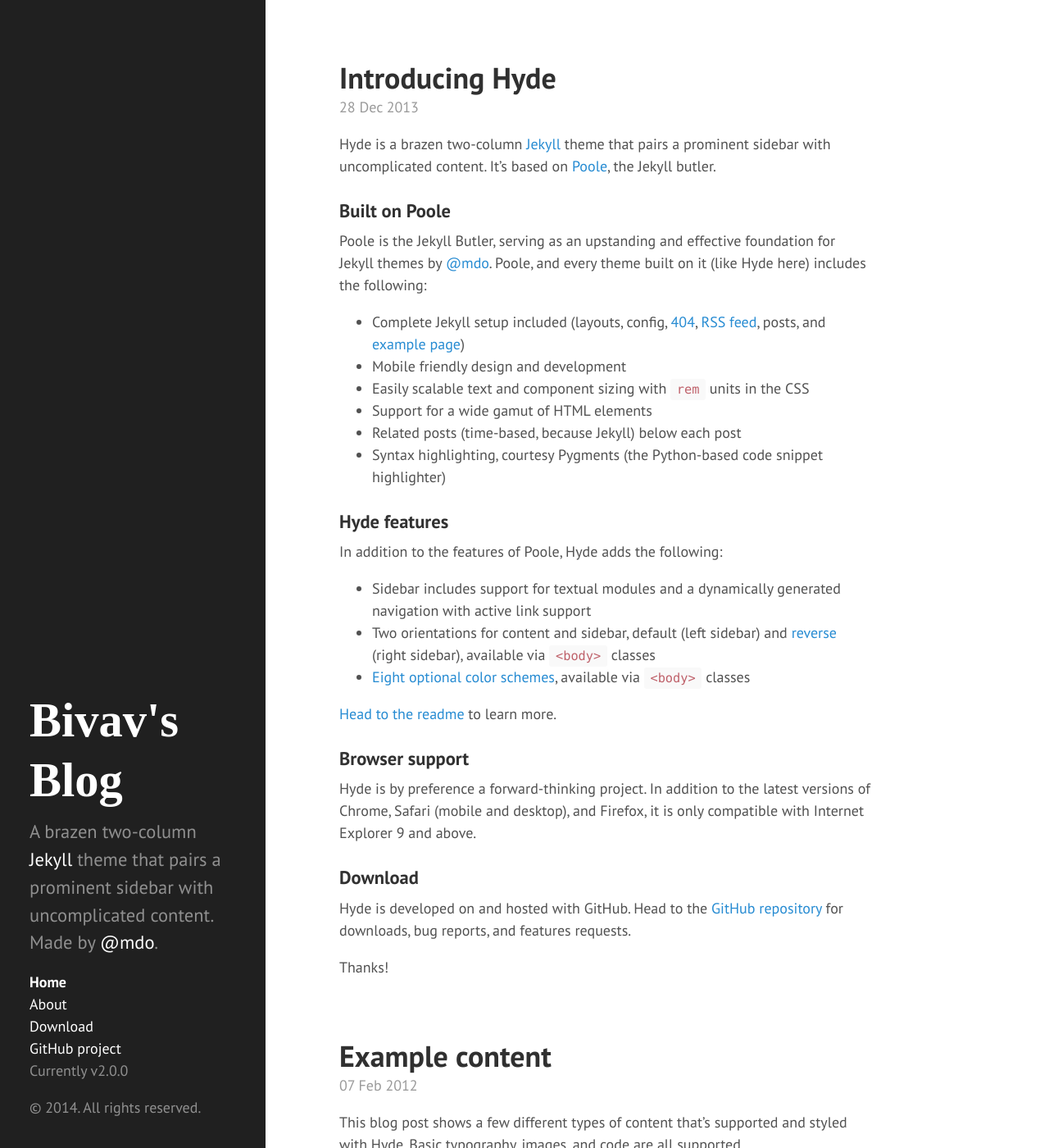
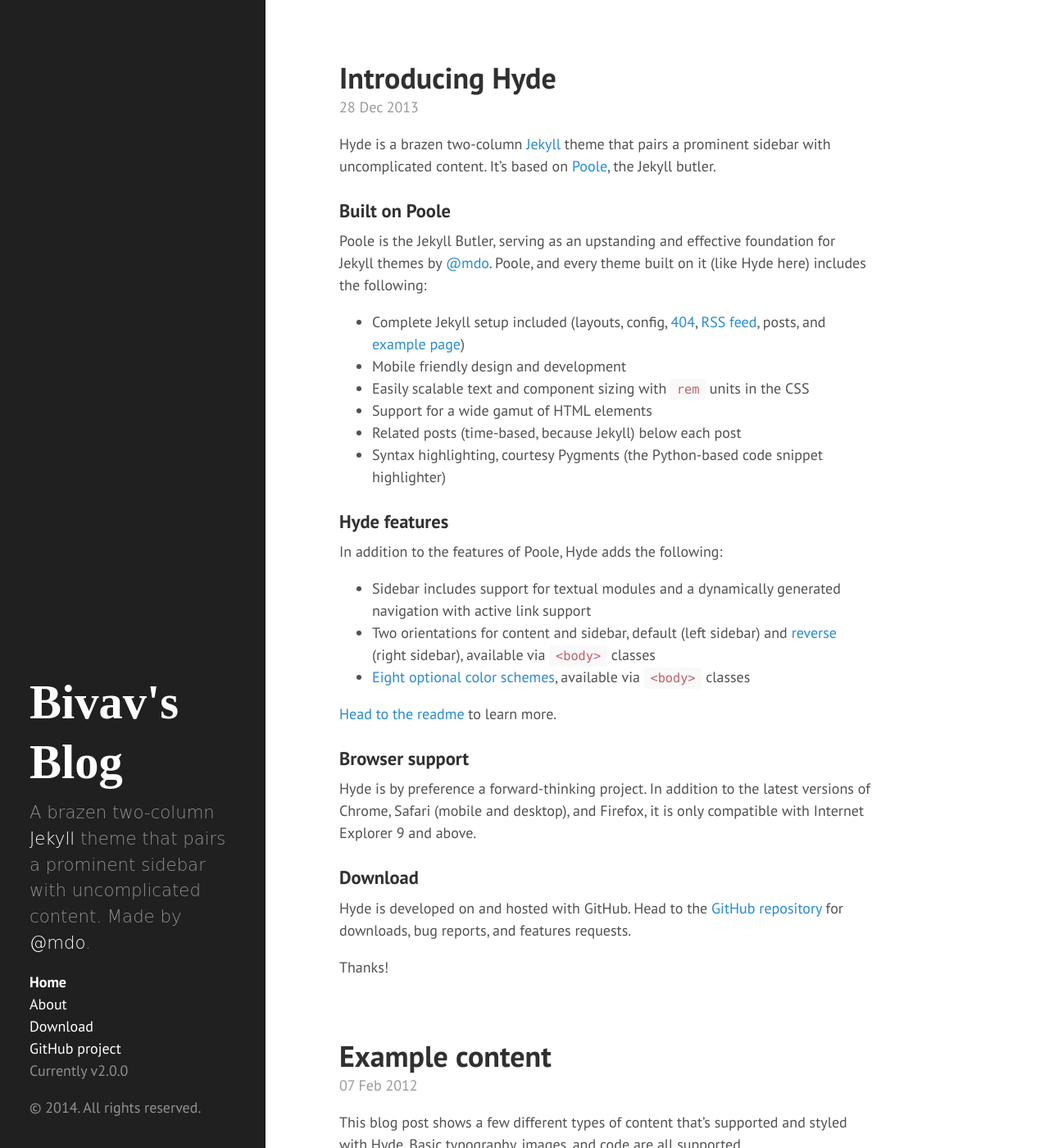
Before and after one commit to bivav/bivav.github.io, a Jekyll site: the page built from index.html, in a window 1280 px wide and 1400 px high. Shown: the whole window at 82% size. Built offline with Jekyll 4.4.1, drawn with Linux system fonts in a browser that asks for light colours; Markdown is read by kramdown in place of the engine named in the settings; the list of posts is cut into pages by our own code.

Commit message:
Update poole.css

```diff
--- a/public/css/poole.css
+++ b/public/css/poole.css
@@ -232,8 +232,9 @@
  */
 
 .lead {
-  font-size: 1.25rem;
+  font-size: 1.18rem;
   font-weight: 300;
+  font-family: "Comic Sans MS";
 }
 
 
```
